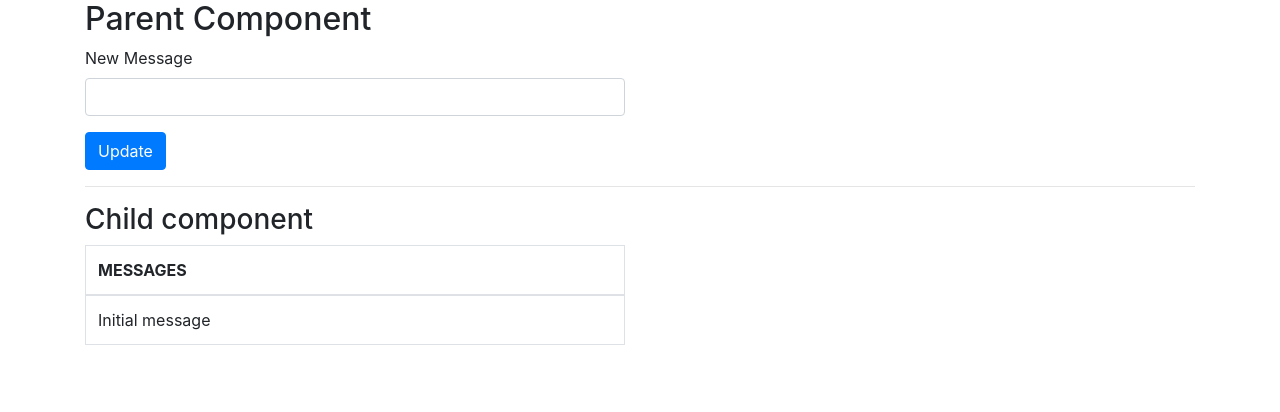
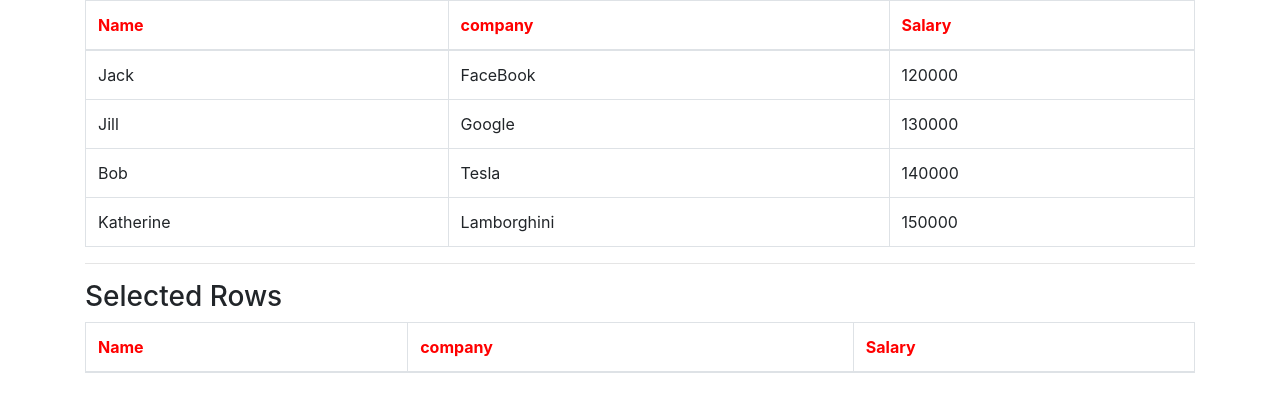
Before and after one commit to UniquelySimilar/vue-sandbox, a Vue app: page / in a window 1280 px wide. Shown: the top 412 px of the page. Built offline with nearby package versions, Linux system fonts and the light colour scheme.

Commit message:
vue help forum selected rows

```diff
--- a/src/App.vue
+++ b/src/App.vue
@@ -1,16 +1,16 @@
 <template>
   <div id="app" class="container">
-    <parent />
+    <selected-row-users />
   </div>
 </template>
 
 <script>
-  import Parent from '@/components/vuetest/react-to-vuex/Parent'
+  import SelectedRowUsers from '@/components/vue-help-forum/selected-rows/SelectedRows'
 
   export default {
     name: 'App',
     components: {
-      Parent
+      SelectedRowUsers
     },
     data() {
       return {
--- /dev/null
+++ b/src/components/vue-help-forum/selected-rows/SelectedRows.vue
@@ -0,0 +1,89 @@
+<template>
+  <div id="selected-row-users">
+    <table class="table table-bordered">
+      <thead>
+        <tr>
+          <th>Name</th>
+          <th>company</th>
+          <th>Salary</th>
+        </tr>
+      </thead>
+      <tbody>
+        <tr :class="{ selectedrow: isSelected(user.id) }" v-for="user in users" :key="user.id" @click="selectRow(user.id)">
+          <td>{{ user.name }}</td>
+          <td>{{ user.company }}</td>
+          <td>{{ user.salary }}</td>
+        </tr>
+      </tbody>
+    </table>
+    <!-- How to render  OR dynamic render this object ??
+    selected_rows object
+    -->
+    <hr>
+    <h3>Selected Rows</h3>
+    <table class="table table-bordered">
+      <thead>
+        <tr>
+          <th>Name</th>
+          <th>company</th>
+          <th>Salary</th>
+        </tr>
+      </thead>
+      <tbody>
+        <tr v-for="user in selectedUsers" :key="user.id">
+          <td>{{ user.name }}</td>
+          <td>{{ user.company }}</td>
+          <td>{{ user.salary }}</td>
+        </tr>
+      </tbody>
+    </table>
+  </div>
+</template>
+
+<script>
+  import users from './selected-row-users.js'
+
+  export default {
+    name: "SelectedRowUsers",
+    data() {
+      return {
+        users: users,
+        selectedUsers: [],
+      };
+    },
+    methods: {
+      selectRow(selectedId) {
+        // Check if user already selected
+        if (this.isSelected(selectedId)) {
+          return;
+        }
+
+        let selectedUser = this.users.find( ({ id }) => id === selectedId );
+        // Copy and store selected user object
+        let userCopy = Object.assign({}, selectedUser);
+        this.selectedUsers.push(userCopy);
+      },
+      isSelected(userId) {
+        return this.selectedUsers.find( ({ id }) => id === userId );
+      }
+    },
+  };
+</script>
+
+<style scoped>
+  .selectedrow {
+    background: green;
+  }
+
+  tr:hover {
+    cursor: pointer;
+  }
+
+  td {
+    padding: 10px 50px;
+  }
+
+  thead {
+    color: red;
+  }
+</style>
--- /dev/null
+++ b/src/components/vue-help-forum/selected-rows/selected-row-users.js
@@ -0,0 +1,28 @@
+const users = [
+  {
+    id: 1,
+    name: 'Jack',
+    company: 'FaceBook',
+    salary: 120000
+  },
+  {
+    id: 2,
+    name: 'Jill',
+    company: 'Google',
+    salary: 130000
+  },
+  {
+    id: 3,
+    name: 'Bob',
+    company: 'Tesla',
+    salary: 140000
+  },
+  {
+    id: 4,
+    name: 'Katherine',
+    company: 'Lamborghini',
+    salary: 150000
+  },
+]
+
+export default users;
```
